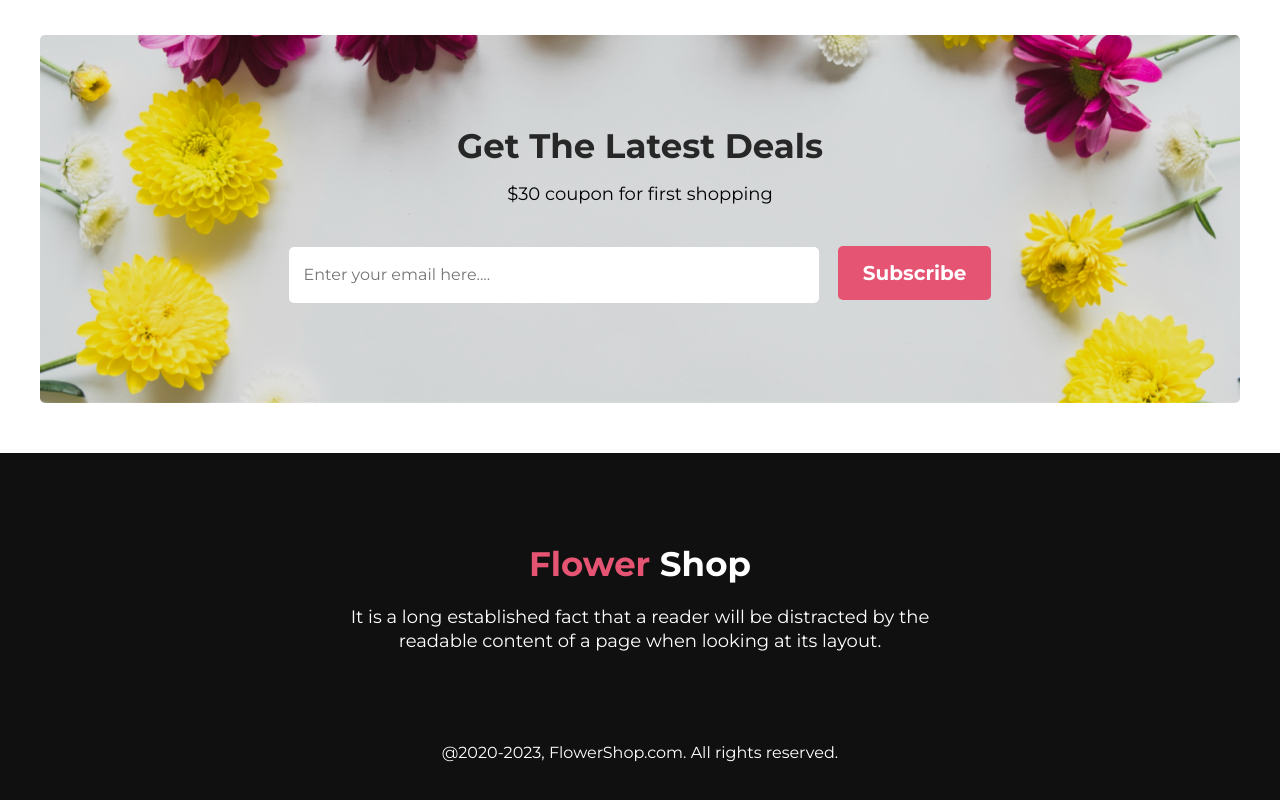
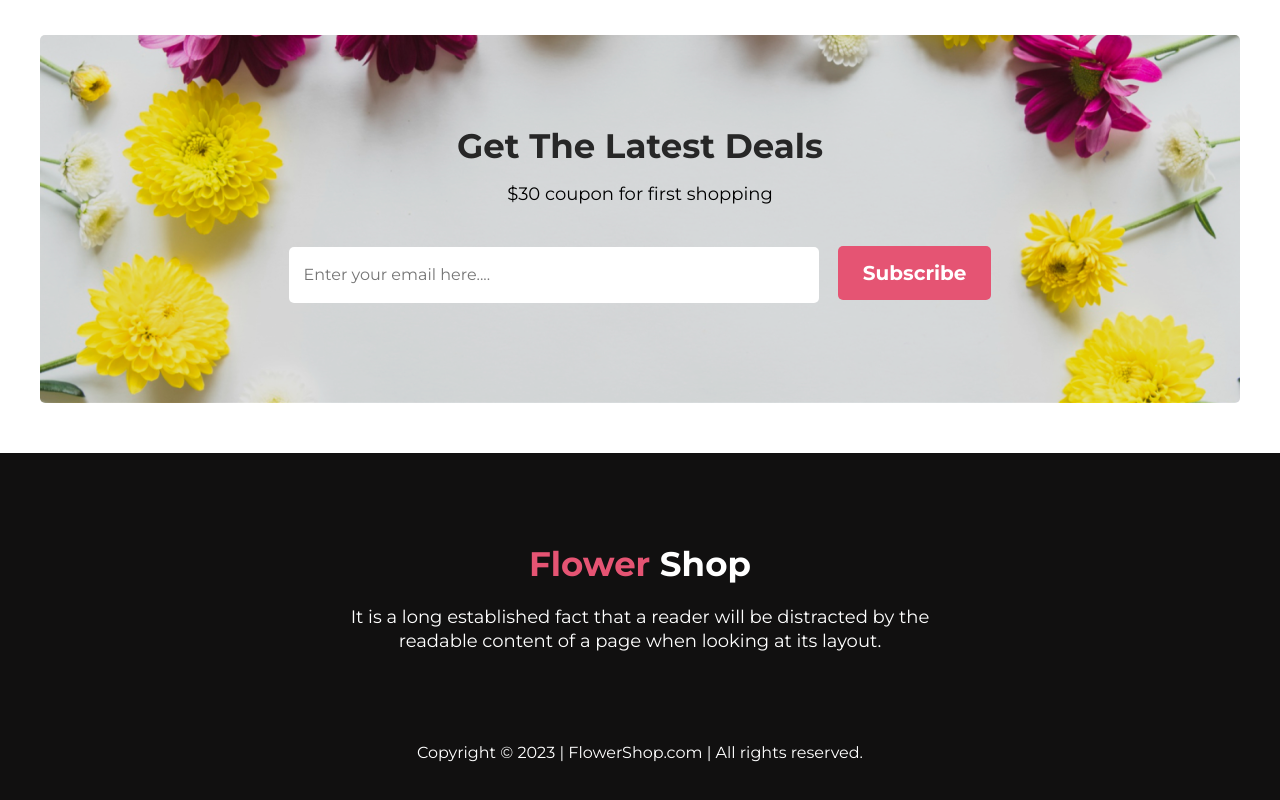
Before and after one commit to Mirazsarker18/assignment-flower-shop-website, a plain HTML site: page index.html in a window 1280 px wide. Shown: the part 3922-4722 px from the top of the page. Drawn offline with Linux system fonts and the light colour scheme.

Commit message:
some changes flower shop website

```diff
--- a/index.html
+++ b/index.html
@@ -38,6 +38,8 @@
                 </div>
             </div>
         </nav>
+        <!-- nav section end -->
+        <!-- Banner section start-->
         <section id="banner-section">
             <div class="container banner-position-img">
                 <div class="banner-row">
@@ -54,7 +56,7 @@
                 </div>
             </div>
         </section>
-        <!-- nav section end -->
+        <!-- Banner section end-->
     </header>
     <!-- header section end -->
     <!-- main section start -->
@@ -182,7 +184,7 @@
             </div>
         </section>
         <!-- Instagram section end -->
-         <!-- Blog section start -->
+         <!-- our Services section start -->
          <section id="services-id-section">
             <div class="container">
                 <div class="our-Services-container-main-row">
@@ -231,7 +233,7 @@
                 </div>
             </div>
          </section>
-        <!--  Blog section end -->
+        <!-- our Services section end -->
         <!-- Email section start -->
         <section id="email-id-main">
             <div class="container email-main-container">
@@ -264,7 +266,7 @@
                     </div>
                 </div>
                 <div class="footer-copy-col">
-                    <p>@2020-2023, FlowerShop.com. All rights reserved. </p>
+                    <p>Copyright &copy; 2023 | FlowerShop.com | All rights reserved. </p>
                 </div>
             </div>
         </section>
```
